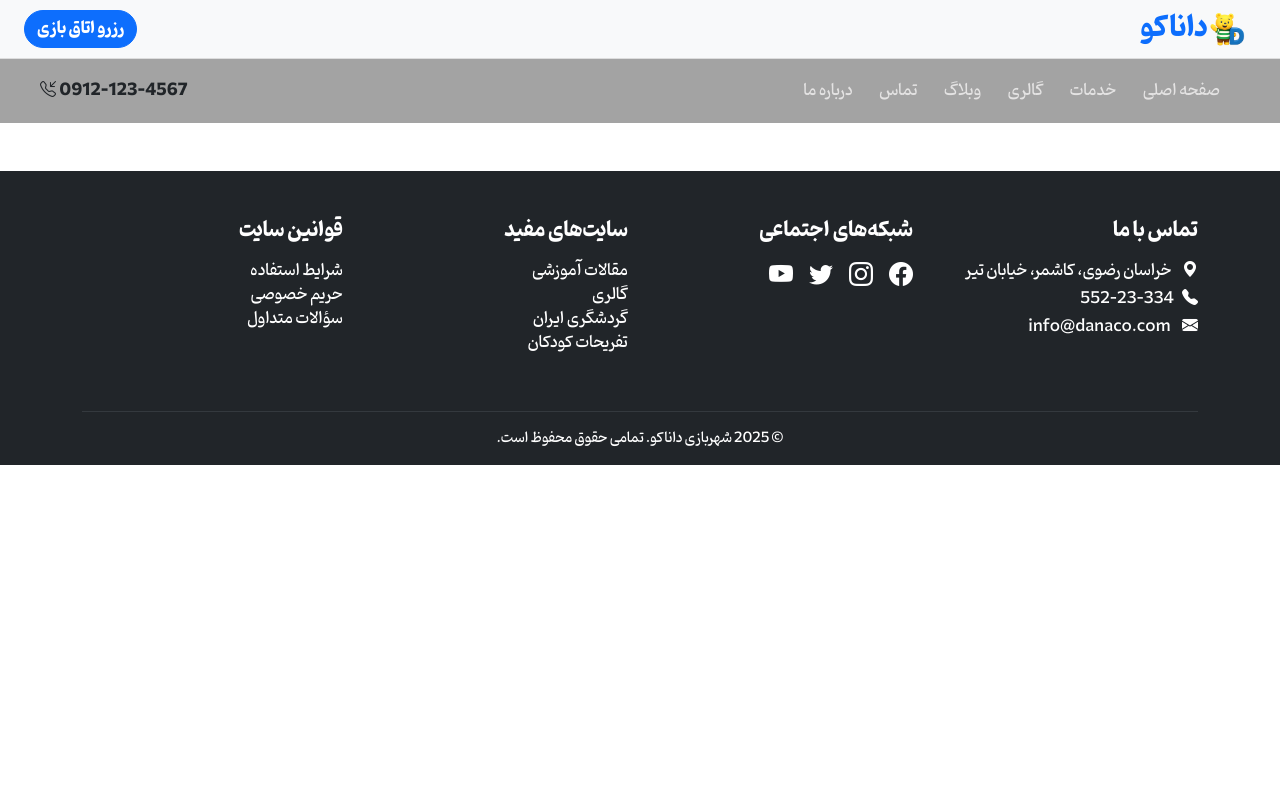
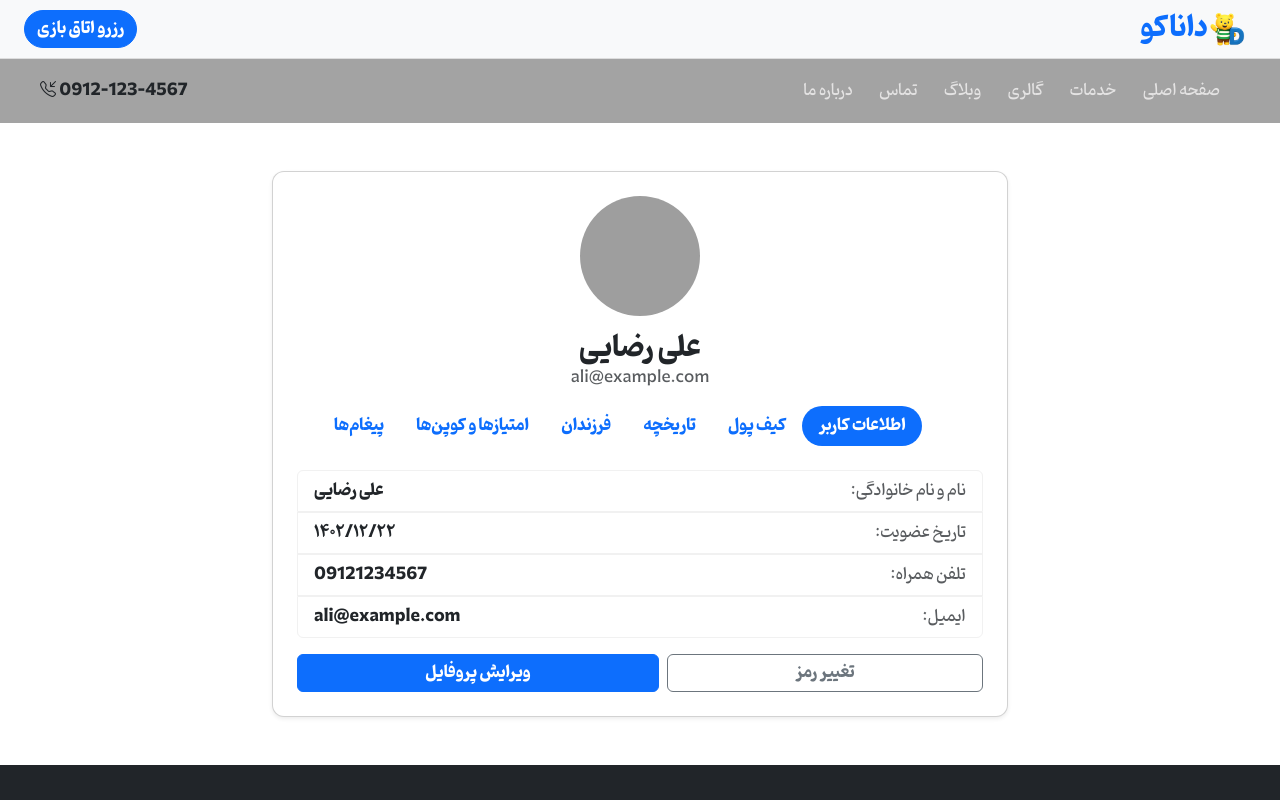
Before and after one commit to HosseinzGTX7/nuxtjs-danaco-website, a Nuxt app: page /dashboard in a window 1280 px wide. Shown: the top 800 px of the page. Built offline with nearby package versions, Linux system fonts and the light colour scheme; grey boxes are pictures that could not be loaded.

Commit message:
add dashboard page one

```diff
--- a/app/components/Footer.vue
+++ b/app/components/Footer.vue
@@ -33,9 +33,9 @@
         <div class="col-12 col-md-3 mb-4">
           <h5 class="fw-bold mb-3">قوانین سایت</h5>
           <ul class="list-unstyled p-0">
-            <li><NuxtLink to="/terms" class="footer-link text-decoration-none">شرایط استفاده</NuxtLink></li>
-            <li><NuxtLink to="/privacy" class="footer-link text-decoration-none">حریم خصوصی</NuxtLink></li>
-            <li><NuxtLink to="/faq" class="footer-link text-decoration-none">سؤالات متداول</NuxtLink></li>
+            <li><NuxtLink to="/" class="footer-link text-decoration-none">شرایط استفاده</NuxtLink></li>
+            <li><NuxtLink to="/" class="footer-link text-decoration-none">حریم خصوصی</NuxtLink></li>
+            <li><NuxtLink to="/" class="footer-link text-decoration-none">سؤالات متداول</NuxtLink></li>
           </ul>
         </div>
 
--- /dev/null
+++ b/app/pages/dashboard.vue
@@ -0,0 +1,153 @@
+<template>
+  <section class="container my-5" dir="rtl">
+    <div class="row justify-content-center">
+      <div class="col-12 col-md-8">
+
+        <!-- کارت اصلی -->
+        <div class="card shadow-sm p-4">
+
+          <!-- آواتار و نام -->
+          <div class="text-center">
+            <img
+              :src="user?.avatar || '/images/IMG_20251005_131532_368.webp'"
+              alt="آواتار"
+              class="rounded-circle mb-3"
+              style="width:120px; height:120px; object-fit:cover;"
+            />
+            <h3 class="fw-bold mb-0">{{ user?.name || 'کاربر ناشناس' }}</h3>
+            <p class="text-muted mb-3">{{ user?.email }}</p>
+          </div>
+
+          <!-- نوار تب‌ها -->
+          <ul class="nav nav-pills justify-content-center mb-4 flex-wrap" role="tablist">
+            <li class="nav-item" v-for="tab in tabs" :key="tab.key">
+              <button
+                class="nav-link"
+                :class="{ active: activeTab === tab.key }"
+                @click="activeTab = tab.key"
+                type="button"
+              >
+                {{ tab.label }}
+              </button>
+            </li>
+          </ul>
+
+          <!-- محتوای تب‌ها -->
+          <div class="tab-content">
+            <!-- تب: اطلاعات کاربر -->
+            <div v-if="activeTab === 'profile'">
+              <div class="list-group mb-3">
+                <div class="list-group-item d-flex justify-content-between align-items-center">
+                  <span class="text-muted">نام و نام خانوادگی:</span>
+                  <strong class="text-end">{{ user?.name || '-' }}</strong>
+                </div>
+
+                <div class="list-group-item d-flex justify-content-between align-items-center">
+                  <span class="text-muted">تاریخ عضویت:</span>
+                  <strong class="text-end">{{ formattedJoinDate }}</strong>
+                </div>
+
+                <div class="list-group-item d-flex justify-content-between align-items-center">
+                  <span class="text-muted">تلفن همراه:</span>
+                  <strong class="text-end">{{ user?.phone || '-' }}</strong>
+                </div>
+
+                <div class="list-group-item d-flex justify-content-between align-items-center">
+                  <span class="text-muted">ایمیل:</span>
+                  <strong class="text-end">{{ user?.email || '-' }}</strong>
+                </div>
+              </div>
+
+              <div class="d-flex gap-2">
+                <button class="btn btn-outline-secondary flex-fill" @click="onChangePassword">
+                  تغییر رمز
+                </button>
+                <button class="btn btn-primary flex-fill" @click="onEditProfile">
+                  ویرایش پروفایل
+                </button>
+              </div>
+            </div>
+
+            <!-- تب: کیف پول (placeholder) -->
+            <div v-if="activeTab === 'wallet'">
+              <div class="p-3 text-center text-muted">کیف پول شما: <strong>—</strong></div>
+            </div>
+
+            <!-- تب: تاریخچه -->
+            <div v-if="activeTab === 'history'">
+              <div class="p-3 text-center text-muted">تاریخچهٔ سفارش‌ها/رزروها اینجا نمایش داده می‌شود.</div>
+            </div>
+
+            <!-- تب: فرزندان -->
+            <div v-if="activeTab === 'children'">
+              <div class="p-3 text-center text-muted">لیست فرزندان کاربر اینجا خواهد آمد.</div>
+            </div>
+
+            <!-- تب: امتیازها و کوپن‌ها -->
+            <div v-if="activeTab === 'rewards'">
+              <div class="p-3 text-center text-muted">امتیازها و کوپن‌های شما اینجا نمایش می‌شود.</div>
+            </div>
+
+            <!-- تب: پیام‌ها -->
+            <div v-if="activeTab === 'messages'">
+              <div class="p-3 text-center text-muted">پیام‌های ارسالی از پشتیبانی/اعلانات اینجا هستند.</div>
+            </div>
+          </div>
+
+        </div> <!-- card -->
+      </div>
+    </div>
+  </section>
+</template>
+
+<script setup>
+import { computed, ref } from 'vue'
+import { useUserStore } from '~/stores/useUserStore'
+
+const userStore = useUserStore()
+const user = computed(() => userStore.user) // reactive reference
+
+// تب‌ها
+const tabs = [
+  { key: 'profile', label: 'اطلاعات کاربر' },
+  { key: 'wallet', label: 'کیف پول' },
+  { key: 'history', label: 'تاریخچه' },
+  { key: 'children', label: 'فرزندان' },
+  { key: 'rewards', label: 'امتیازها و کوپن‌ها' },
+  { key: 'messages', label: 'پیغام‌ها' }
+]
+
+const activeTab = ref('profile')
+
+// فرمت تاریخ عضویت (در صورت نیاز می‌تونید i18n یا dayjs استفاده کنی)
+const formattedJoinDate = computed(() => {
+  if (!user.value?.joinedAt) return '-'
+  try {
+    const d = new Date(user.value.joinedAt)
+    return d.toLocaleDateString('fa-IR') // اگر محیط SSR ICU نداشته باشه ممکنه fallback باشه
+  } catch {
+    return user.value.joinedAt
+  }
+})
+
+function onChangePassword() {
+  // placeholder — بعدا این رو به فرم تغییر رمز یا modal وصل کن
+  alert('تغییر رمز (در اپلیکیشن واقعی اینجا فرم نمایش داده می‌شود).')
+}
+
+function onEditProfile() {
+  // placeholder — می‌تونی modal یا صفحهٔ ویرایش باز کنی
+  alert('ویرایش پروفایل (در اپلیکیشن واقعی اینجا فرم ویرایش باز می‌شود).')
+}
+</script>
+
+<style scoped>
+/* کمی زیباسازی */
+.card { border-radius: 12px; }
+.nav-pills .nav-link { border-radius: 999px; padding: 0.5rem 1rem; }
+.list-group-item { background: transparent; border: 1px solid #f1f1f1; }
+@media (min-width: 992px) {
+  /* در صفحه‌های بزرگ‌تر کمی عرض کارت را محدودتر می‌کنیم */
+  .card { padding: 2rem; }
+}
+</style>
--- a/app/pages/services.vue
+++ b/app/pages/services.vue
@@ -1,6 +1,5 @@
 <template>
   <section class="container my-5">
-
     <div class="d-flex align-items-center mb-5">
       <i class="bi bi-star-fill fs-2 text-warning ms-2"></i>
       <h2 class="fw-bold mb-0">خدمات ویژه</h2>
@@ -8,7 +7,11 @@
 
     <!-- کارت‌های خدمات -->
     <div class="row g-4 mb-5">
-      <div class="col-12 col-md-4" v-for="(service, index) in servicesStore.services" :key="index">
+      <div
+        class="col-12 col-md-4"
+        v-for="(service, index) in servicesStore.services"
+        :key="index"
+      >
         <div class="card h-100 shadow-sm text-center">
           <img :src="service.image" class="card-img-top" :alt="service.title" />
           <div class="card-body">
@@ -45,14 +48,15 @@
 
       <p class="text-muted mt-2">ورودی ساعتی، جشن تولد و کارگاه آموزشی</p>
     </div>
-
   </section>
 </template>
 
 <script setup>
-import { useServicesStore } from '~/stores/useServices'
 
-const servicesStore = useServicesStore()
+import { useServicesStore } from "~/stores/useServicesStore";
+
+const servicesStore = useServicesStore();
+
 </script>
 
 <style scoped>
@@ -86,7 +90,8 @@ const servicesStore = useServicesStore()
   box-shadow: 0 4px 15px rgba(0, 0, 0, 0.1);
 }
 
-.modern-table td, .modern-table th {
+.modern-table td,
+.modern-table th {
   border: none;
   padding: 0.75rem 1.25rem;
 }
--- /dev/null
+++ b/app/stores/useUserStore.js
@@ -0,0 +1,30 @@
+// ~/stores/useUser.js
+import { defineStore } from 'pinia'
+import { ref } from 'vue'
+
+export const useUserStore = defineStore('user', () => {
+  // دادهٔ فیک کاربر (قابل جایگزینی با پاسخ API بعداً)
+  const user = ref({
+    id: 1,
+    name: 'علی رضایی',
+    email: 'ali@example.com',
+    phone: '09121234567',
+    avatar: '/images/avatar-placeholder.png', // مسیر آواتار (داخل public/images بذار)
+    joinedAt: '2024-03-12' // یا تاریخ مناسب
+  })
+
+  function loginFake(payload) {
+    // payload باید شامل name,email,phone,avatar,joinedAt باشه
+    user.value = { ...user.value, ...payload }
+  }
+
+  function logout() {
+    user.value = null
+  }
+
+  function updateProfile(updates = {}) {
+    if (user.value) Object.assign(user.value, updates)
+  }
+
+  return { user, loginFake, logout, updateProfile }
+})
```
Also changed, not shown: app/pages/blog/index.vue (+27 -15 lines), app/pages/gallery.vue (+17 -11 lines), app/pages/index.vue (+125 -57 lines), app/stores/useArticlesStore.js (renamed from app/stores/useArticles.js), app/stores/useGalleryStore.js (renamed from app/stores/useGallery.js), app/stores/useServicesStore.js (renamed from app/stores/useServices.js).
